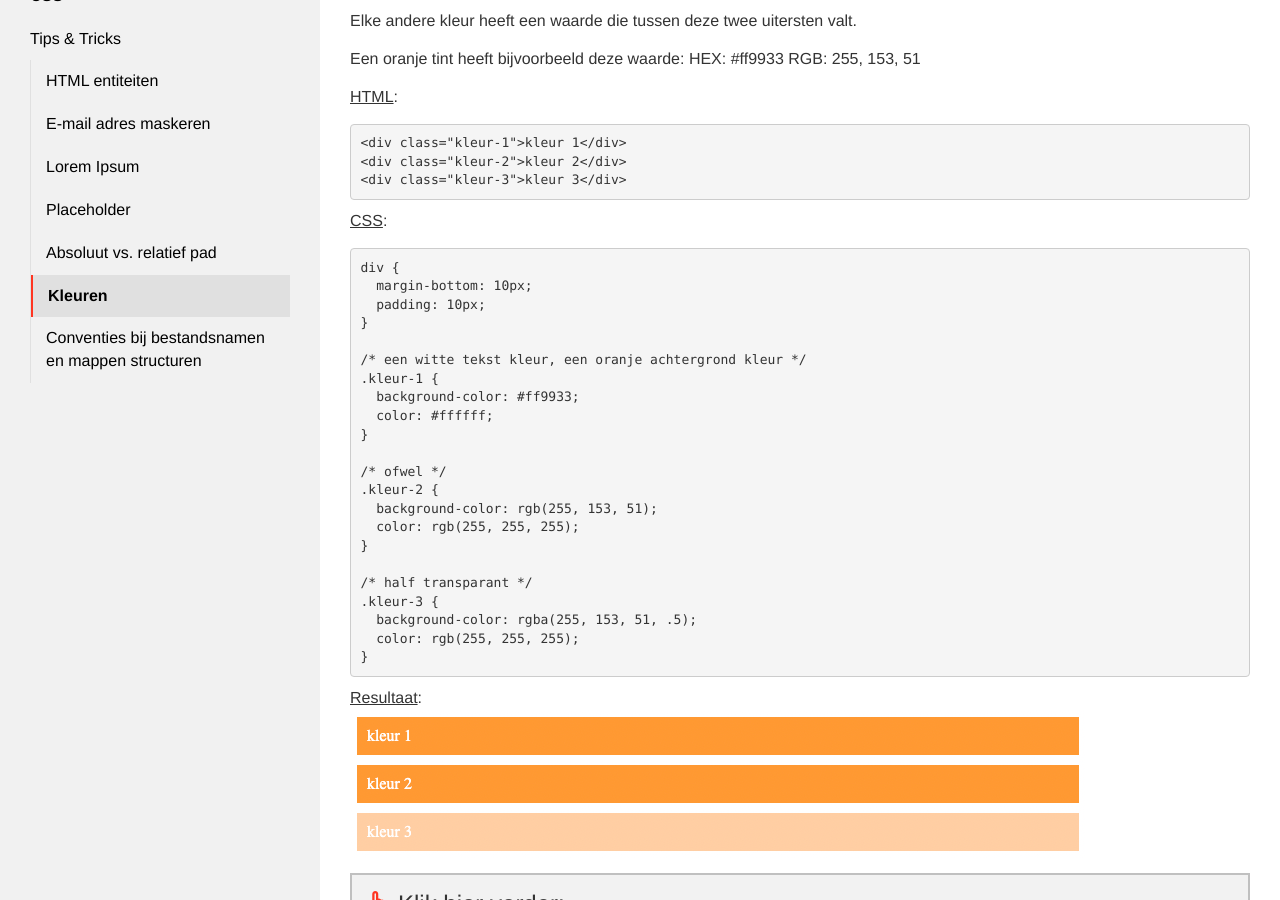
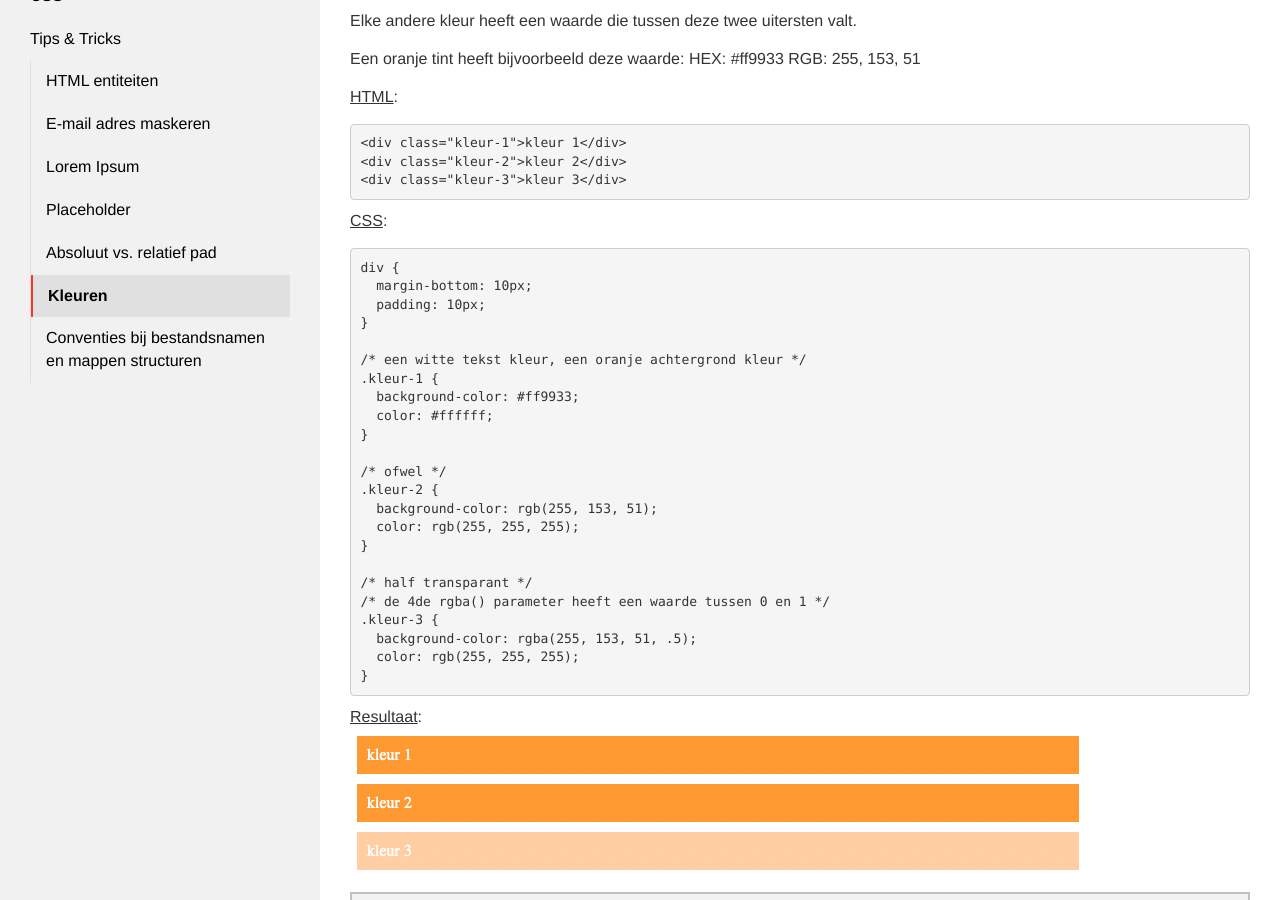
Before and after one commit to Syntra-Brussel/webdesign, a Jekyll site: the page built from tips-and-tricks/kleuren.md, in a window 1280 px wide and 900 px high, scrolled down 226 px. Built offline with Jekyll 4.4.1, drawn with Linux system fonts in a browser that asks for light colours; nearby versions of some CDN libraries; a script that is not in the unit is left out.

Commit message:
Update kleuren.md

```diff
--- a/tips-and-tricks/kleuren.md
+++ b/tips-and-tricks/kleuren.md
@@ -51,6 +51,7 @@ div {
 }
 
 /* half transparant */
+/* de 4de rgba() parameter heeft een waarde tussen 0 en 1 */
 .kleur-3 {
   background-color: rgba(255, 153, 51, .5);
   color: rgb(255, 255, 255);
```
